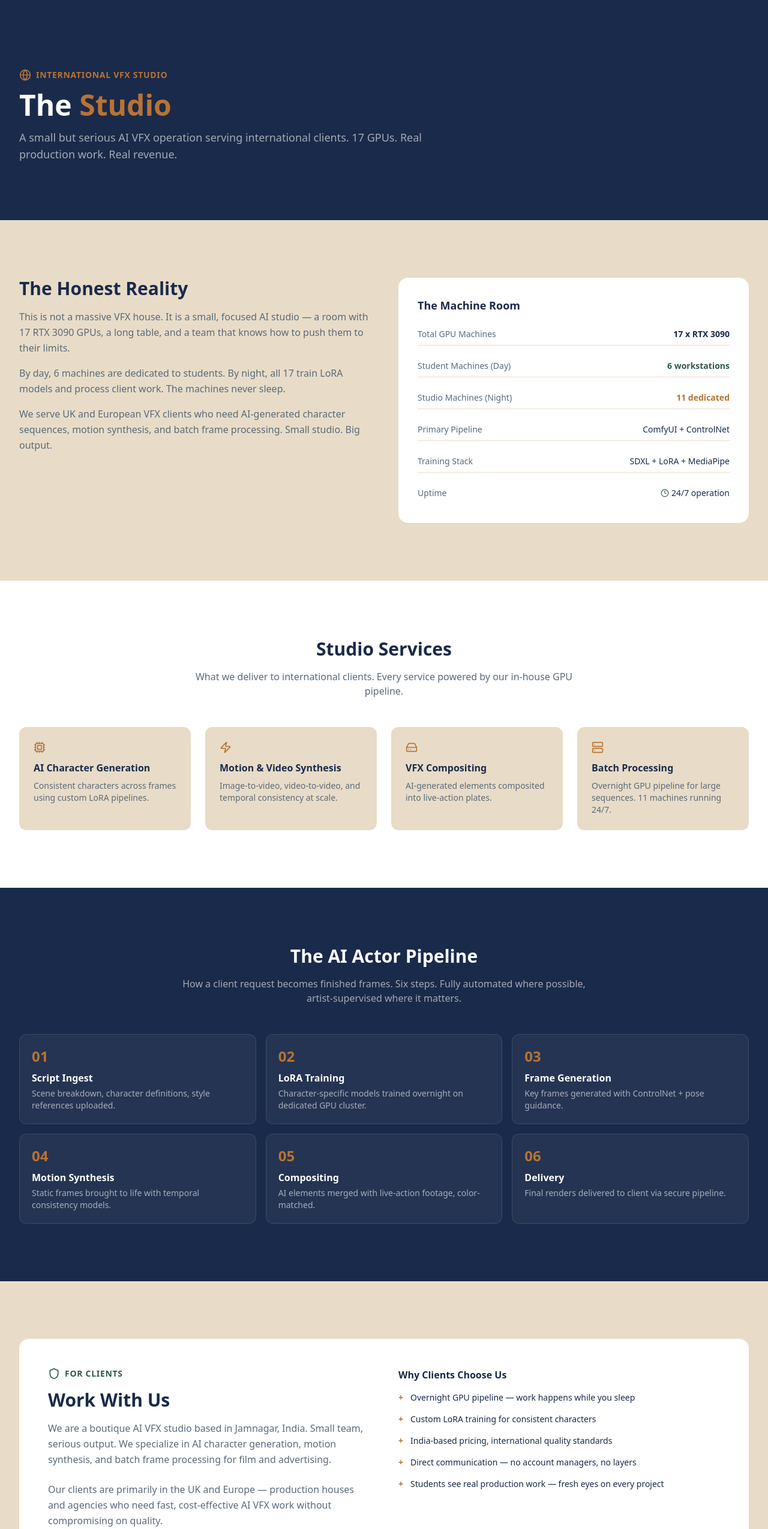
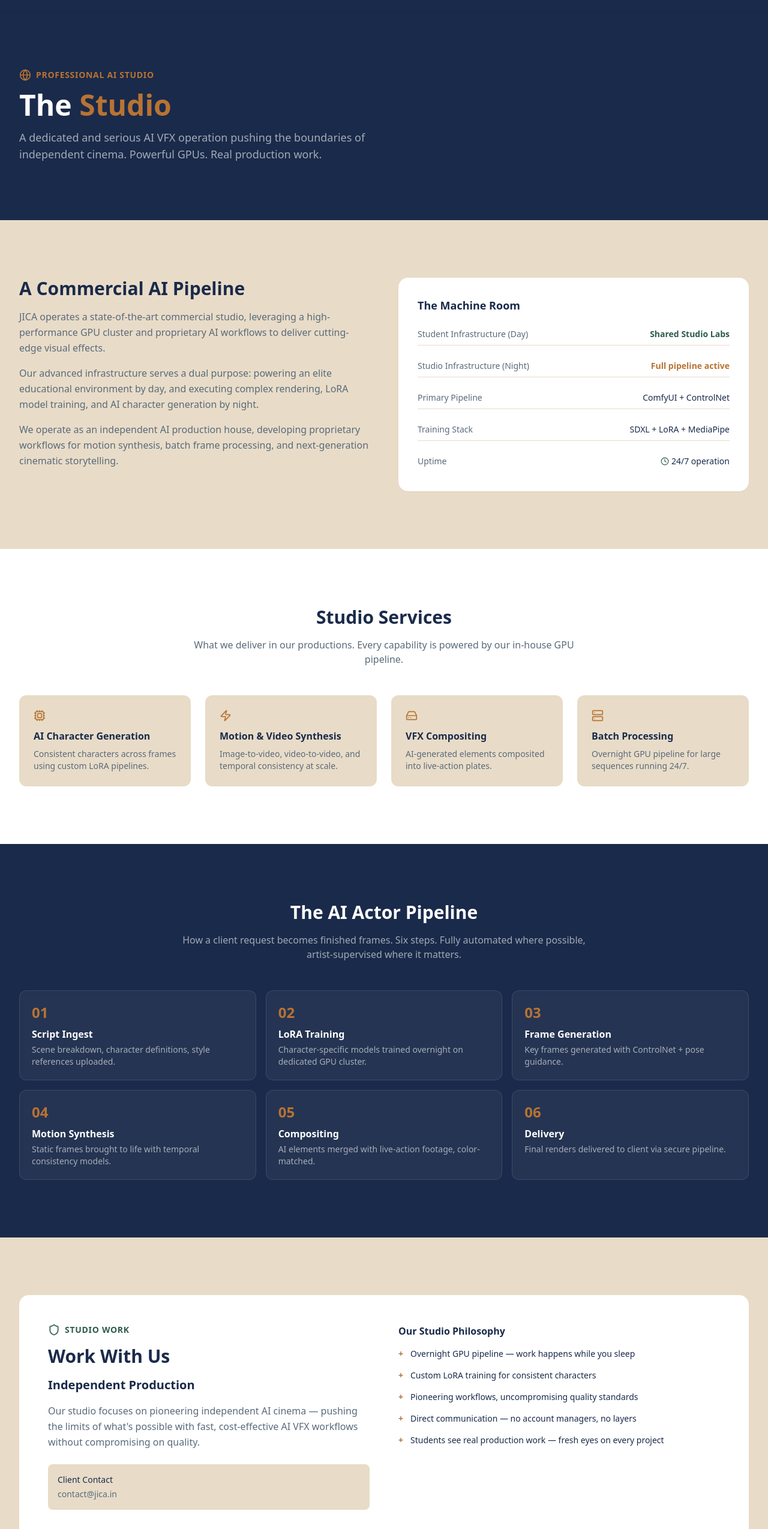
Before and after one commit to Bhavya773-coder/JICA, a React (Vite) app in the folder app/: page /studio in a window 1280 px wide. Shown: the part 69-2618 px from the top of the page at 60% size. Built offline with nearby package versions, Linux system fonts and the light colour scheme.

Commit message:
Refine website copy to align with JICA professional independent studio vision

```diff
--- a/app/index.html
+++ b/app/index.html
@@ -20,7 +20,7 @@
     <link rel="icon" type="image/png" href="/src/assets/jica-logo.png" />
     <meta name="viewport" content="width=device-width, initial-scale=1.0" />
     <title>JICA | Jamnagar Institute of Cinema & AI</title>
-    <meta name="description" content="JICA is India's premier boutique AI cinema and filmmaking incubator in Jamnagar, Gujarat. Learn prompt engineering, VFX, and LoRA training with 17x RTX 3090 GPU workstations." />
+    <meta name="description" content="JICA is India's premier AI cinema and filmmaking incubator in Jamnagar, Gujarat. Learn prompt engineering, VFX, and LoRA training with high-end RTX 3090 GPU workstations." />
     <meta name="keywords" content="JICA, JICA Jamnagar, Jamnagar Institute of Cinema & AI, AI Cinema Jamnagar, JICA in Jamnagar, Learn AI Cinema, Indian AI Film Incubator, VFX Jamnagar, Krishang Vadgama JICA" />
     <meta name="author" content="Jamnagar Institute of Cinema & AI" />
     <meta name="robots" content="index, follow" />
@@ -28,13 +28,13 @@
     <meta property="og:type" content="website" />
     <meta property="og:url" content="https://jica.in/" />
     <meta property="og:title" content="JICA | Jamnagar Institute of Cinema & AI" />
-    <meta property="og:description" content="India's first play incubator and studio for creators merging cinema and AI. 20 seats per batch, hard-bound books, and 17x RTX 3090 GPU workstations." />
+    <meta property="og:description" content="India's first play incubator and studio for creators merging cinema and AI. 20 seats per batch, hard-bound books, and powerful RTX 3090 GPU workstations." />
     <meta property="og:image" content="/src/assets/jica-logo.png" />
     <!-- Twitter -->
     <meta property="twitter:card" content="summary_large_image" />
     <meta property="twitter:url" content="https://jica.in/" />
     <meta property="twitter:title" content="JICA | Jamnagar Institute of Cinema & AI" />
-    <meta property="twitter:description" content="India's first play incubator and studio for creators merging cinema and AI. 20 seats per batch, hard-bound books, and 17x RTX 3090 GPU workstations." />
+    <meta property="twitter:description" content="India's first play incubator and studio for creators merging cinema and AI. 20 seats per batch, hard-bound books, and powerful RTX 3090 GPU workstations." />
     <meta property="twitter:image" content="/src/assets/jica-logo.png" />
   </head>
   <body>
--- a/app/src/components/Footer.tsx
+++ b/app/src/components/Footer.tsx
@@ -29,7 +29,7 @@ export default function Footer() {
             <div className="space-y-2">
               <span className="block text-sm">20 seats per batch</span>
               <span className="block text-sm">Hard-bound books</span>
-              <span className="block text-sm">6 GPU machines</span>
+              <span className="block text-sm">Studio GPU machines</span>
             </div>
           </div>
           <div>
--- a/app/src/pages/About.tsx
+++ b/app/src/pages/About.tsx
@@ -3,11 +3,11 @@ import useSEO from '@/hooks/useSEO'
 
 const values = [
   { icon: <BookOpen className="w-6 h-6" />, title: 'Hard-Bound Books', desc: 'Tactile learning. Weight in your hands. We believe the physical book creates focus that screens cannot.' },
-  { icon: <Cpu className="w-6 h-6" />, title: 'Real Machines', desc: '6 RTX 3090 GPU workstations. Not cloud credits. You sit at the machine. You train your own models.' },
-  { icon: <Users className="w-6 h-6" />, title: '20 Seats Only', desc: 'Small batch. Everyone gets hands-on time. Everyone gets feedback. Intimate, not industrial.' },
+  { icon: <Cpu className="w-6 h-6" />, title: 'Real Machines', desc: 'Access to powerful GPU workstations. Not cloud credits. Train models on our studio machines.' },
+  { icon: <Users className="w-6 h-6" />, title: '20 Seats Only', desc: 'Focused batch. Everyone gets hands-on time. Everyone gets feedback. Intimate, not industrial.' },
   { icon: <Target className="w-6 h-6" />, title: 'Ship Every Day', desc: 'Create, publish, compete. Daily public output. No theoretical exercises — only real production work.' },
   { icon: <Lightbulb className="w-6 h-6" />, title: 'Sell First, Build Second', desc: 'Every student must make a real sale. A real transaction. Real money changing hands. That is graduation.' },
-  { icon: <Building2 className="w-6 h-6" />, title: 'Three Arms', desc: 'Institute + GPU Training Pipeline + Studio. Students learn. Machines train at night. Studio serves international clients.' },
+  { icon: <Building2 className="w-6 h-6" />, title: 'Three Arms', desc: 'Institute + GPU Training Pipeline + Studio. Students learn. Machines train at night. Our studio produces independent AI cinema.' },
 ]
 
 const team = [
@@ -32,7 +32,7 @@ const team = [
 export default function About() {
   useSEO({
     title: "About JICA | Jamnagar Institute of Cinema & AI - Our Story & Philosophy",
-    description: "Discover the story of JICA (Jamnagar Institute of Cinema & AI). Learn about our 20-seat batch size, 6 GPU workstations, team, and three-armed creative model (Institute, Pipeline, and Studio).",
+    description: "Discover the story of JICA (Jamnagar Institute of Cinema & AI). Learn about our 20-seat batch size, high-end GPU workstations, team, and three-armed creative model (Institute, Pipeline, and Studio).",
     keywords: "About JICA, JICA Jamnagar, Jamnagar Institute of Cinema, Krishang Vadgama JICA, AI Film Team, Cinema and AI, JICA History, AI Cinema Gujarat"
   })
 
@@ -43,7 +43,7 @@ export default function About() {
         <div className="max-w-7xl mx-auto px-4 sm:px-6 lg:px-8">
           <h1 className="text-3xl md:text-5xl font-bold mb-4">The Story of <span className="text-[#b87333]">JICA</span></h1>
           <p className="text-white/60 max-w-2xl text-lg">
-            A small studio in Jamnagar, aspiring to be the home of India's AI-native filmmaking generation.
+            A premier studio in Jamnagar, aspiring to be the home of India's AI-native filmmaking generation.
           </p>
         </div>
       </section>
@@ -53,15 +53,15 @@ export default function About() {
         <div className="max-w-7xl mx-auto px-4 sm:px-6 lg:px-8">
           <div className="grid md:grid-cols-2 gap-12 items-center">
             <div>
-              <h2 className="text-3xl font-bold text-[#1a2a4a] mb-4">The Honest Reality</h2>
+              <h2 className="text-3xl font-bold text-[#1a2a4a] mb-4">A Professional AI Cinema Studio</h2>
               <p className="text-[#5a6a7a] mb-4 leading-relaxed">
-                JICA is not a large institution. It is a small, intimate creative space — a boutique incubator where 20 students at a time learn the future of filmmaking.
+                JICA is a state-of-the-art creative space — a premier incubator where the next generation of filmmakers learn to harness the power of artificial intelligence.
               </p>
               <p className="text-[#5a6a7a] mb-4 leading-relaxed">
-                The studio has 6 GPU machines. Hard-bound books on the shelf. A long shared table where students sit together, open their field manuals, and create.
+                Our studio is equipped with powerful, dedicated GPU workstations. Students work in a professional environment, merging traditional filmmaking sensibilities with cutting-edge AI technology.
               </p>
               <p className="text-[#5a6a7a] leading-relaxed">
-                No fake grandeur. No pretending to be bigger than we are. Just honest work, real machines, and the best AI cinema education in India.
+                We deliver an elite AI cinema education, producing creators who are ready to lead the industry and deliver commercial-grade VFX and AI-generated content.
               </p>
             </div>
             <div className="bg-white rounded-2xl p-8 shadow-sm">
@@ -76,13 +76,10 @@ export default function About() {
                   <span className="text-[#1a2a4a] font-medium">20 students</span>
                 </div>
                 <div className="flex justify-between text-sm">
-                  <span className="text-[#5a6a7a]">GPU Machines</span>
-                  <span className="text-[#1a2a4a] font-medium">6 (RTX 3090)</span>
+                  <span className="text-[#5a6a7a]">GPU Infrastructure</span>
+                  <span className="text-[#1a2a4a] font-medium">High-end Studio Machines</span>
                 </div>
-                <div className="flex justify-between text-sm">
-                  <span className="text-[#5a6a7a]">Total GPUs</span>
-                  <span className="text-[#1a2a4a] font-medium">17 (11 for studio)</span>
-                </div>
+
                 <div className="flex justify-between text-sm">
                   <span className="text-[#5a6a7a]">Learning Method</span>
                   <span className="text-[#1a2a4a] font-medium">Hard-bound books + GPU lab</span>
@@ -129,12 +126,12 @@ export default function About() {
             <div className="bg-white/5 backdrop-blur-sm rounded-xl p-6 border border-white/10">
               <div className="text-4xl font-bold text-[#b87333] mb-3">02</div>
               <h3 className="text-white font-bold text-lg mb-2">GPU Pipeline</h3>
-              <p className="text-white/60 text-sm">17 RTX 3090s. 6 for students by day. 11 train LoRA models overnight. ControlNet + MediaPipe + SDXL. The AI Actor Pipeline.</p>
+              <p className="text-white/60 text-sm">Powerful studio machines train LoRA models overnight. ControlNet + MediaPipe + SDXL. The AI Actor Pipeline.</p>
             </div>
             <div className="bg-white/5 backdrop-blur-sm rounded-xl p-6 border border-white/10">
               <div className="text-4xl font-bold text-[#b87333] mb-3">03</div>
               <h3 className="text-white font-bold text-lg mb-2">The Studio</h3>
-              <p className="text-white/60 text-sm">International VFX contracts. UK and European clients. Real commercial work. Students see real production. The studio funds the institute.</p>
+              <p className="text-white/60 text-sm">Real commercial projects. Students see real production workflows. The studio funds the institute.</p>
             </div>
           </div>
         </div>
@@ -144,7 +141,7 @@ export default function About() {
       <section className="py-16 md:py-24 bg-[#e8dcc8]">
         <div className="max-w-7xl mx-auto px-4 sm:px-6 lg:px-8">
           <h2 className="text-3xl font-bold text-[#1a2a4a] text-center mb-12">Meet the Team</h2>
-          <div className="grid md:grid-cols-2 lg:grid-cols-4 gap-6 max-w-7xl mx-auto">
+          <div className="grid md:grid-cols-2 lg:grid-cols-3 gap-6 max-w-5xl mx-auto">
             {team.map((member, i) => (
               <div
                 key={i}
--- a/app/src/pages/Apply.tsx
+++ b/app/src/pages/Apply.tsx
@@ -73,7 +73,7 @@ export default function Apply() {
             Apply for <span className="text-[#b87333]">Next Batch</span>
           </h1>
           <p className="text-white/60 max-w-2xl text-lg">
-            20 seats per batch. Small. Intimate. We review every application personally.
+            20 seats per batch. Focused. Intimate. We review every application personally.
           </p>
         </div>
       </section>
--- a/app/src/pages/Contact.tsx
+++ b/app/src/pages/Contact.tsx
@@ -67,7 +67,7 @@ export default function Contact() {
               Ready to <span className="text-[#b87333]">Apply?</span>
             </h2>
             <p className="text-white/60 max-w-xl mx-auto mb-8">
-              Next batch is forming now. 20 seats only. Small. Intimate. Real. Submit your application and we will review it personally.
+              Next batch is forming now. 20 seats only. Focused. Intimate. Real. Submit your application and we will review it personally.
             </p>
             <Link
               to="/apply"
@@ -96,11 +96,11 @@ export default function Contact() {
             <div className="bg-white rounded-2xl p-8 shadow-sm">
               <div className="flex items-center gap-2 mb-4">
                 <Mail className="w-5 h-5 text-[#b87333]" />
-                <span className="text-[#b87333] text-sm font-semibold tracking-wider">FOR CLIENTS</span>
+                <span className="text-[#b87333] text-sm font-semibold tracking-wider">STUDIO INQUIRIES</span>
               </div>
-              <h3 className="font-bold text-[#1a2a4a] mb-3">Need AI VFX work?</h3>
-              <p className="text-[#5a6a7a] text-sm mb-4">
-                We deliver AI character generation, motion synthesis, and batch frame processing for UK and European production houses. Boutique studio. Big output.
+              <h3 className="text-xl font-bold text-[#1a2a4a]">Collaborate with JICA</h3>
+              <p className="text-[#5a6a7a] leading-relaxed mb-6">
+                We deliver AI character generation, motion synthesis, and batch frame processing for independent film projects and local productions.
               </p>
               <Link to="/studio" className="text-[#b87333] font-semibold text-sm hover:underline inline-flex items-center gap-1">
                 View Studio Services <ArrowRight className="w-3.5 h-3.5" />
--- a/app/src/pages/Studio.tsx
+++ b/app/src/pages/Studio.tsx
@@ -5,7 +5,7 @@ const services = [
   { icon: <Cpu className="w-5 h-5" />, title: 'AI Character Generation', desc: 'Consistent characters across frames using custom LoRA pipelines.' },
   { icon: <Zap className="w-5 h-5" />, title: 'Motion & Video Synthesis', desc: 'Image-to-video, video-to-video, and temporal consistency at scale.' },
   { icon: <HardDrive className="w-5 h-5" />, title: 'VFX Compositing', desc: 'AI-generated elements composited into live-action plates.' },
-  { icon: <Server className="w-5 h-5" />, title: 'Batch Processing', desc: 'Overnight GPU pipeline for large sequences. 11 machines running 24/7.' },
+  { icon: <Server className="w-5 h-5" />, title: 'Batch Processing', desc: 'Overnight GPU pipeline for large sequences running 24/7.' },
 ]
 
 const pipelineSteps = [
@@ -20,7 +20,7 @@ const pipelineSteps = [
 export default function Studio() {
   useSEO({
     title: "JICA AI & VFX Studio | Virtual Production & Character Generation",
-    description: "JICA operates a professional AI & VFX Studio in Jamnagar, Gujarat. 17x RTX 3090 GPU pipeline delivering temporal motion synthesis, consistent AI characters, and custom LoRA training for UK and European clients.",
+    description: "JICA operates a professional AI & VFX Studio in Jamnagar, Gujarat. RTX 3090 GPU pipeline delivering temporal motion synthesis, consistent AI characters, and custom LoRA training for cutting-edge independent cinema.",
     keywords: "AI VFX Studio, JICA Studio, Virtual Production Jamnagar, AI Character Generation, LoRA Training Service, Batch Frame Processing, Indian VFX Outpost"
   })
 
@@ -31,13 +31,13 @@ export default function Studio() {
         <div className="max-w-7xl mx-auto px-4 sm:px-6 lg:px-8">
           <div className="flex items-center gap-2 mb-4">
             <Globe className="w-5 h-5 text-[#b87333]" />
-            <span className="text-[#b87333] text-sm font-semibold tracking-wider">INTERNATIONAL VFX STUDIO</span>
+            <span className="text-[#b87333] text-sm font-semibold tracking-wider">PROFESSIONAL AI STUDIO</span>
           </div>
           <h1 className="text-3xl md:text-5xl font-bold mb-4">
             The <span className="text-[#b87333]">Studio</span>
           </h1>
           <p className="text-white/60 max-w-2xl text-lg">
-            A small but serious AI VFX operation serving international clients. 17 GPUs. Real production work. Real revenue.
+            A dedicated and serious AI VFX operation pushing the boundaries of independent cinema. Powerful GPUs. Real production work.
           </p>
         </div>
       </section>
@@ -47,31 +47,28 @@ export default function Studio() {
         <div className="max-w-7xl mx-auto px-4 sm:px-6 lg:px-8">
           <div className="grid md:grid-cols-2 gap-12 items-start">
             <div>
-              <h2 className="text-3xl font-bold text-[#1a2a4a] mb-4">The Honest Reality</h2>
+              <h2 className="text-3xl font-bold text-[#1a2a4a] mb-4">A Commercial AI Pipeline</h2>
               <p className="text-[#5a6a7a] mb-4 leading-relaxed">
-                This is not a massive VFX house. It is a small, focused AI studio — a room with 17 RTX 3090 GPUs, a long table, and a team that knows how to push them to their limits.
+                JICA operates a state-of-the-art commercial studio, leveraging a high-performance GPU cluster and proprietary AI workflows to deliver cutting-edge visual effects.
               </p>
               <p className="text-[#5a6a7a] mb-4 leading-relaxed">
-                By day, 6 machines are dedicated to students. By night, all 17 train LoRA models and process client work. The machines never sleep.
+                Our advanced infrastructure serves a dual purpose: powering an elite educational environment by day, and executing complex rendering, LoRA model training, and AI character generation by night.
               </p>
               <p className="text-[#5a6a7a] leading-relaxed">
-                We serve UK and European VFX clients who need AI-generated character sequences, motion synthesis, and batch frame processing. Small studio. Big output.
+                We operate as an independent AI production house, developing proprietary workflows for motion synthesis, batch frame processing, and next-generation cinematic storytelling.
               </p>
             </div>
             <div className="bg-white rounded-2xl p-8 shadow-sm">
               <h3 className="text-lg font-bold text-[#1a2a4a] mb-4">The Machine Room</h3>
               <div className="space-y-4">
+
                 <div className="flex justify-between items-center text-sm py-2 border-b border-[#e8dcc8]">
-                  <span className="text-[#5a6a7a]">Total GPU Machines</span>
-                  <span className="text-[#1a2a4a] font-bold">17 x RTX 3090</span>
+                  <span className="text-[#5a6a7a]">Student Infrastructure (Day)</span>
+                  <span className="text-[#2d5a4f] font-bold">Shared Studio Labs</span>
                 </div>
                 <div className="flex justify-between items-center text-sm py-2 border-b border-[#e8dcc8]">
-                  <span className="text-[#5a6a7a]">Student Machines (Day)</span>
-                  <span className="text-[#2d5a4f] font-bold">6 workstations</span>
-                </div>
-                <div className="flex justify-between items-center text-sm py-2 border-b border-[#e8dcc8]">
-                  <span className="text-[#5a6a7a]">Studio Machines (Night)</span>
-                  <span className="text-[#b87333] font-bold">11 dedicated</span>
+                  <span className="text-[#5a6a7a]">Studio Infrastructure (Night)</span>
+                  <span className="text-[#b87333] font-bold">Full pipeline active</span>
                 </div>
                 <div className="flex justify-between items-center text-sm py-2 border-b border-[#e8dcc8]">
                   <span className="text-[#5a6a7a]">Primary Pipeline</span>
@@ -96,7 +93,7 @@ export default function Studio() {
         <div className="max-w-7xl mx-auto px-4 sm:px-6 lg:px-8">
           <h2 className="text-3xl font-bold text-[#1a2a4a] text-center mb-4">Studio Services</h2>
           <p className="text-[#5a6a7a] text-center max-w-2xl mx-auto mb-12">
-            What we deliver to international clients. Every service powered by our in-house GPU pipeline.
+            What we deliver in our productions. Every capability is powered by our in-house GPU pipeline.
           </p>
           <div className="grid sm:grid-cols-2 lg:grid-cols-4 gap-6">
             {services.map((s, i) => (
@@ -137,14 +134,12 @@ export default function Studio() {
               <div>
                 <div className="flex items-center gap-2 mb-4">
                   <Shield className="w-5 h-5 text-[#2d5a4f]" />
-                  <span className="text-[#2d5a4f] text-sm font-semibold tracking-wider">FOR CLIENTS</span>
+                  <span className="text-[#2d5a4f] text-sm font-semibold tracking-wider">STUDIO WORK</span>
                 </div>
                 <h2 className="text-2xl md:text-3xl font-bold text-[#1a2a4a] mb-4">Work With Us</h2>
-                <p className="text-[#5a6a7a] mb-6 leading-relaxed">
-                  We are a boutique AI VFX studio based in Jamnagar, India. Small team, serious output. We specialize in AI character generation, motion synthesis, and batch frame processing for film and advertising.
-                </p>
-                <p className="text-[#5a6a7a] mb-6 leading-relaxed">
-                  Our clients are primarily in the UK and Europe — production houses and agencies who need fast, cost-effective AI VFX work without compromising on quality.
+                <h3 className="text-xl font-bold text-[#1a2a4a] mb-4">Independent Production</h3>
+                <p className="text-[#5a6a7a] leading-relaxed mb-6">
+                  Our studio focuses on pioneering independent AI cinema — pushing the limits of what's possible with fast, cost-effective AI VFX workflows without compromising on quality.
                 </p>
                 <div className="bg-[#e8dcc8] rounded-lg p-4">
                   <p className="text-[#1a2a4a] text-sm font-medium mb-1">Client Contact</p>
@@ -152,12 +147,12 @@ export default function Studio() {
                 </div>
               </div>
               <div>
-                <h3 className="font-bold text-[#1a2a4a] mb-4">Why Clients Choose Us</h3>
+                <h3 className="font-bold text-[#1a2a4a] mb-4">Our Studio Philosophy</h3>
                 <ul className="space-y-4">
                   {[
                     'Overnight GPU pipeline — work happens while you sleep',
                     'Custom LoRA training for consistent characters',
-                    'India-based pricing, international quality standards',
+                    'Pioneering workflows, uncompromising quality standards',
                     'Direct communication — no account managers, no layers',
                     'Students see real production work — fresh eyes on every project',
                   ].map((item, i) => (
```
Also changed, not shown: app/src/pages/Home.tsx (+6 -6 lines).
